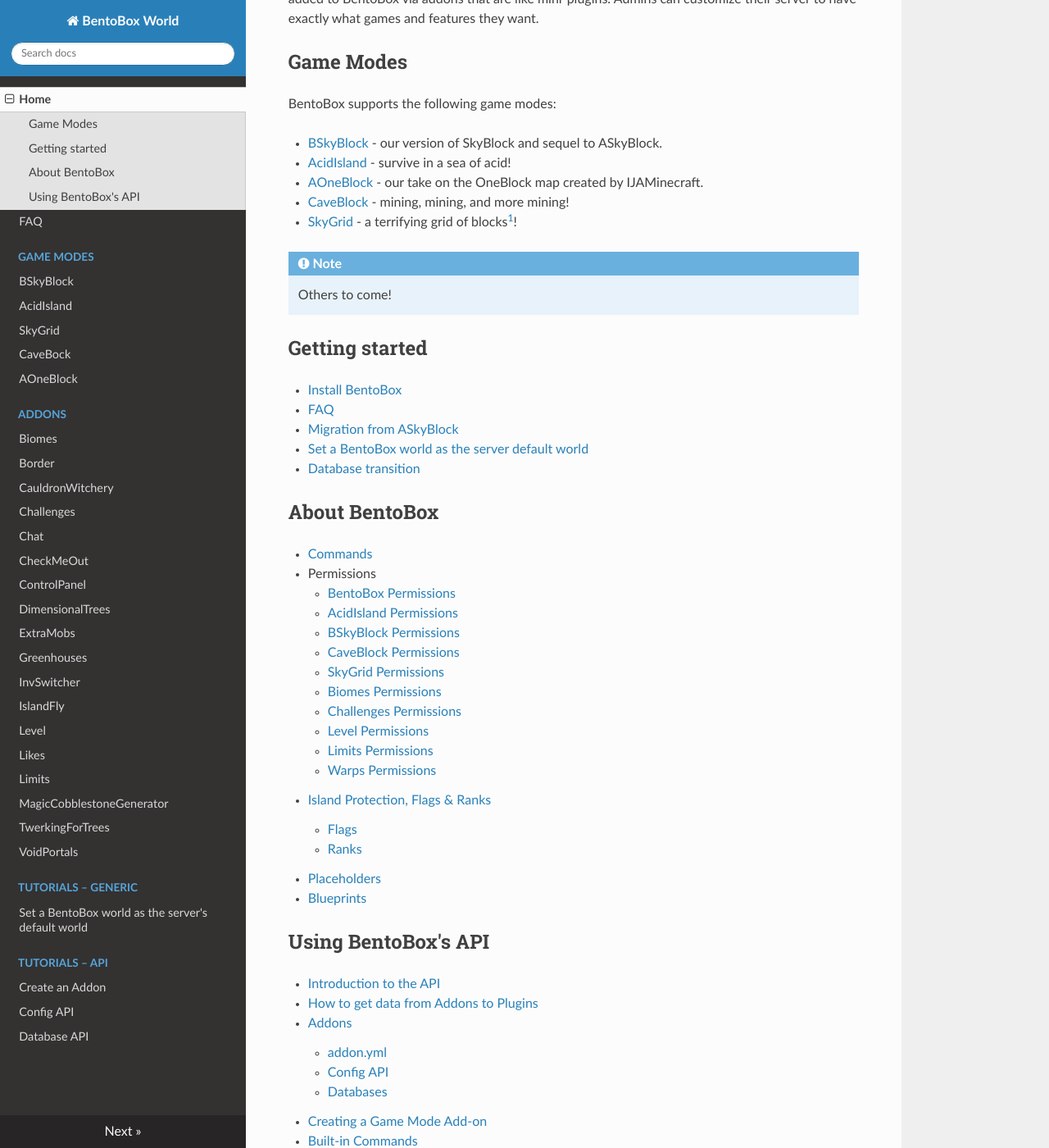
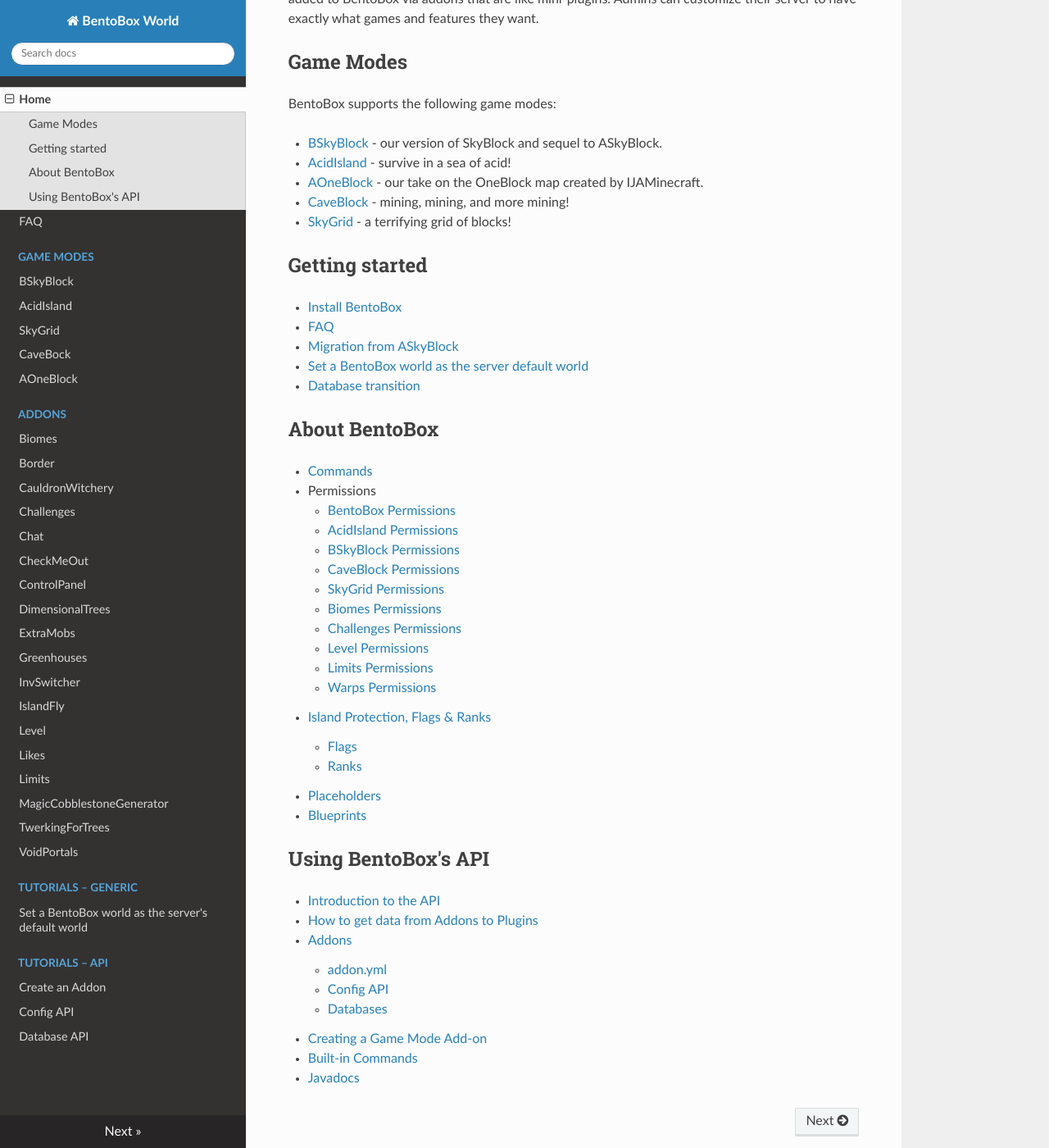
Before and after one commit to BentoBoxWorld/docs, an MkDocs documentation site: the page built from docs/index.md, in a window 1280 px wide and 1400 px high, scrolled down 221 px. Shown: the whole window at 82% size. Built offline with MkDocs 1.6.1, drawn with Linux system fonts in a browser that asks for light colours; nearby versions of some CDN libraries.

Commit message:
Removed the "test" note and footnote in main page

```diff
--- a/docs/index.md
+++ b/docs/index.md
@@ -10,12 +10,7 @@
 - [AcidIsland](gamemodes/AcidIsland) - survive in a sea of acid!
 - [AOneBlock](gamemodes/AOneBlock) - our take on the OneBlock map created by IJAMinecraft.
 - [CaveBlock](gamemodes/CaveBlock) - mining, mining, and more mining!
-- [SkyGrid](gamemodes/SkyGrid) - a terrifying grid of blocks[^1]!
-
-[^1]: made with heart!
-
-!!! note
-    Others to come!
+- [SkyGrid](gamemodes/SkyGrid) - a terrifying grid of blocks!
 
 ## Getting started
 - [Install BentoBox](BentoBox/Install-Bentobox)
```
